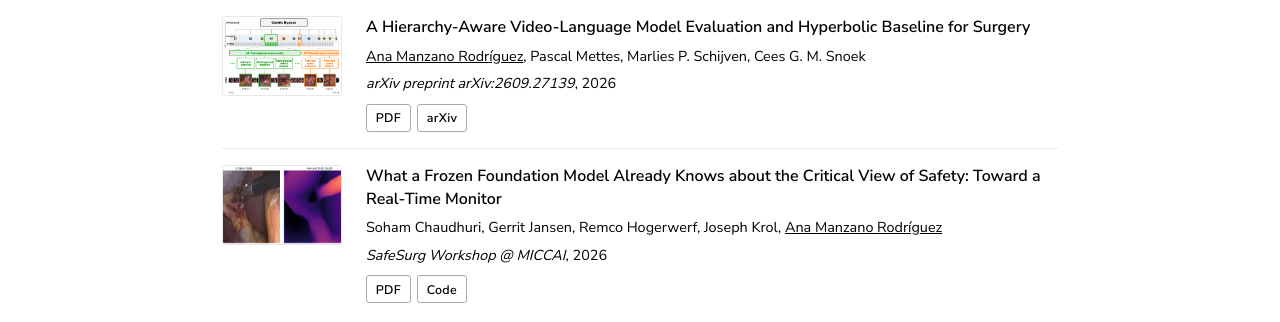
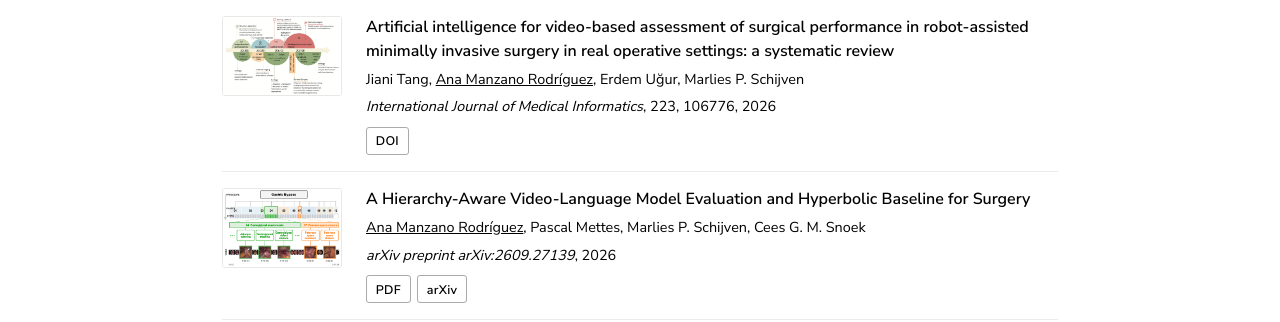
Before and after one commit to amanzanorodriguez/amanzanorodriguez.github.io, a plain HTML site: page publications.html in a window 1280 px wide. Shown: the part 293-615 px from the top of the page. Drawn offline with Linux system fonts and the light colour scheme.

Commit message:
Update publications.html

```diff
--- a/publications.html
+++ b/publications.html
@@ -30,6 +30,18 @@
     <!-- 2026 -->
   <div class="pub-year-group" data-year="2026">
     <div class="pub-year-label">2026</div>
+
+    <div class="pub-item" data-title="artificial intelligence video-based assessment surgical performance robot-assisted minimally invasive surgery systematic review tang ugur schijven international journal medical informatics">
+      <img src="assets/img/jiani.png" alt="" class="pub-thumb">
+      <div class="pub-details">
+        <div class="pub-title">Artificial intelligence for video-based assessment of surgical performance in robot-assisted minimally invasive surgery in real operative settings: a systematic review</div>
+        <div class="pub-authors">Jiani Tang, <span class="me">Ana Manzano Rodríguez</span>, Erdem Uğur, Marlies P. Schijven</div>
+        <div class="pub-venue"><em>International Journal of Medical Informatics</em>, 223, 106776, 2026</div>
+        <div class="pub-buttons">
+          <a href="https://doi.org/10.1016/j.ijmedinf.2026.106776" target="_blank" class="pub-btn">DOI</a>
+        </div>
+      </div>
+    </div>
 
     <div class="pub-item" data-title="hierarchy-aware video-language model evaluation hyperbolic baseline surgery mettes schijven snoek arxiv">
       <img src="assets/img/hi.png" alt="" class="pub-thumb">
```
